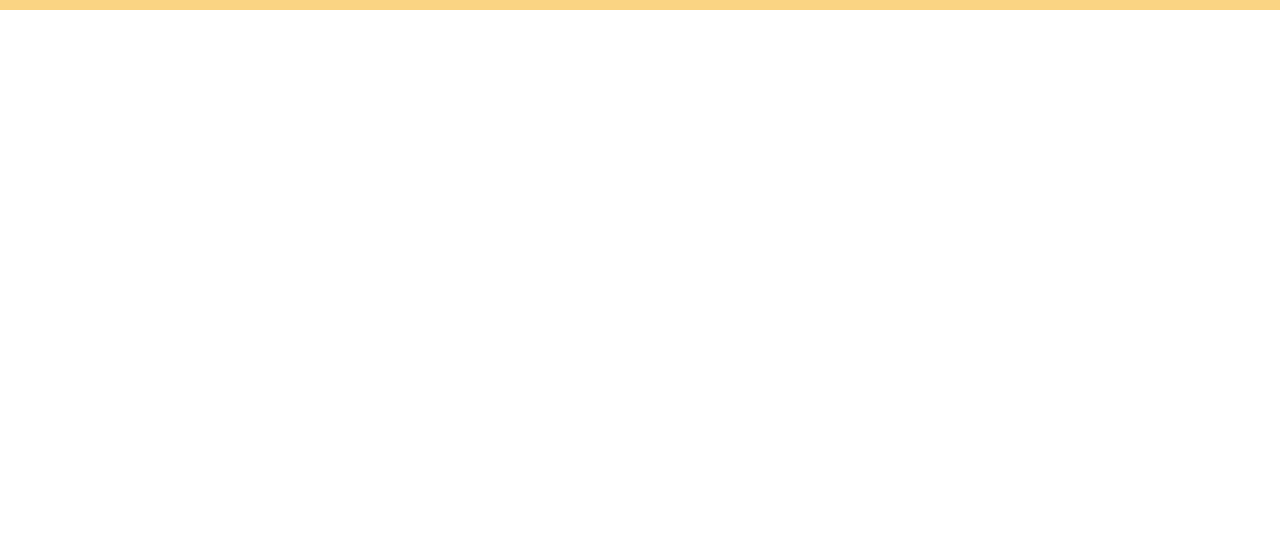
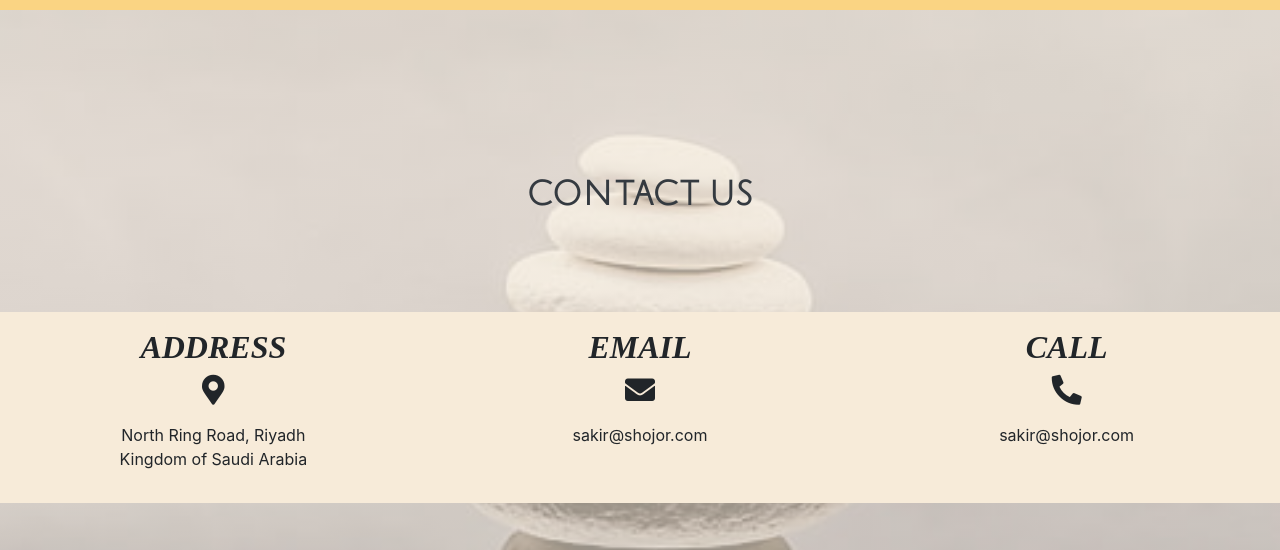
Before and after one commit to karthikairasu/Shojor, a plain HTML site: page index.html in a window 1280 px wide. Shown: the part 4040-4590 px from the top of the page. Before the commit the page ends 4100 px from the top, so only its background shows below. Drawn offline with Linux system fonts and the light colour scheme; a web font is replaced by a local one.

Commit message:
contact us block creating

```diff
--- a/assets/bootstrap/css/style.css
+++ b/assets/bootstrap/css/style.css
@@ -316,34 +316,15 @@
 /*--------------------------------------------------------------
 #contactus
 --------------------------------------------------------------*/
-.get_in_touch{
+.contactus{
   padding-top: 4.5rem;
 }
-.get_in_touch_content{
-  background: #f2e7d6;
-  margin-top: -72px;
-  padding-top: 72px;
-}
-.get_in_touch_list{
-  background: #fff;
-  margin-top: -72px;
-  padding-top: 0px;
-}
-.get_in_touch_bg_img {
-    background: linear-gradient(rgb(231, 230, 232, 1), rgb(249, 249, 250, 1)),url(../../images/aro.png);
+.contactus_bg_img {
+    margin-top: -72px;
+    padding-top: 72px;
+    background: linear-gradient(rgb(241, 230, 213, .70), rgb(241, 230, 213, .60)),url(../../images/contactus.jpg);
     height: 100vh;
     background-position: center;
     background-repeat: no-repeat;
     background-size: cover;
 }
-.get_in_touch_top:before{
-    content: '';
-    background: url(../../images/get_top.png) top left no-repeat;
-    width: 110%;
-    height: 100%;
-    top: 60px;
-    left: 0px;
-    position: absolute;
-    background-size: contain;
-    opacity: .9;
-}
--- a/index.html
+++ b/index.html
@@ -302,9 +302,34 @@
 
   <section id="contactus" class="contactus bt_rose">
     <div class="container-fluid px-0">
-      <div class="row mx-0">
-        <div class="col-lg-12 col-md-12 col-sm-12 contactus_content">
-
+      <div class="row mx-0 d_ac_jc">
+        <div class="col-lg-12 col-md-12 col-sm-12 contactus_bg_img">
+          <h2 class="ff_trajana text-dark text-center fw-600 my-5 py-5">
+            CONTACT US
+          </h2>
+          <div class="row py-3" style="background: #f7ebd9;">
+            <div class="col-md-4 text-center">
+              <h2 class="fs-italic ff_ibarra fw-600">ADDRESS</h2>
+              <figure>
+                <i class="fas fa-map-marker-alt fs-30"></i>
+              </figure>
+              <p>North Ring Road, Riyadh<br> Kingdom of Saudi Arabia</p>
+            </div>
+            <div class="col-md-4 text-center">
+              <h2 class="fs-italic ff_ibarra fw-600">EMAIL</h2>
+              <figure>
+                <i class="fas fa-envelope fs-30"></i>
+              </figure>
+              <p>sakir@shojor.com</p>
+            </div>
+            <div class="col-md-4 text-center">
+              <h2 class="fs-italic ff_ibarra fw-600">CALL</h2>
+              <figure>
+                <i class="fas fa-phone-alt fs-30"></i>
+              </figure>
+              <p>sakir@shojor.com</p>
+            </div>
+          </div>
         </div>
       </div>
       <!-- =============close============== -->
```
Also changed, not shown: assets/images/contactus.jpg (renamed from assets/images/stone-zen-white-spa-thumbnail.jpg).
